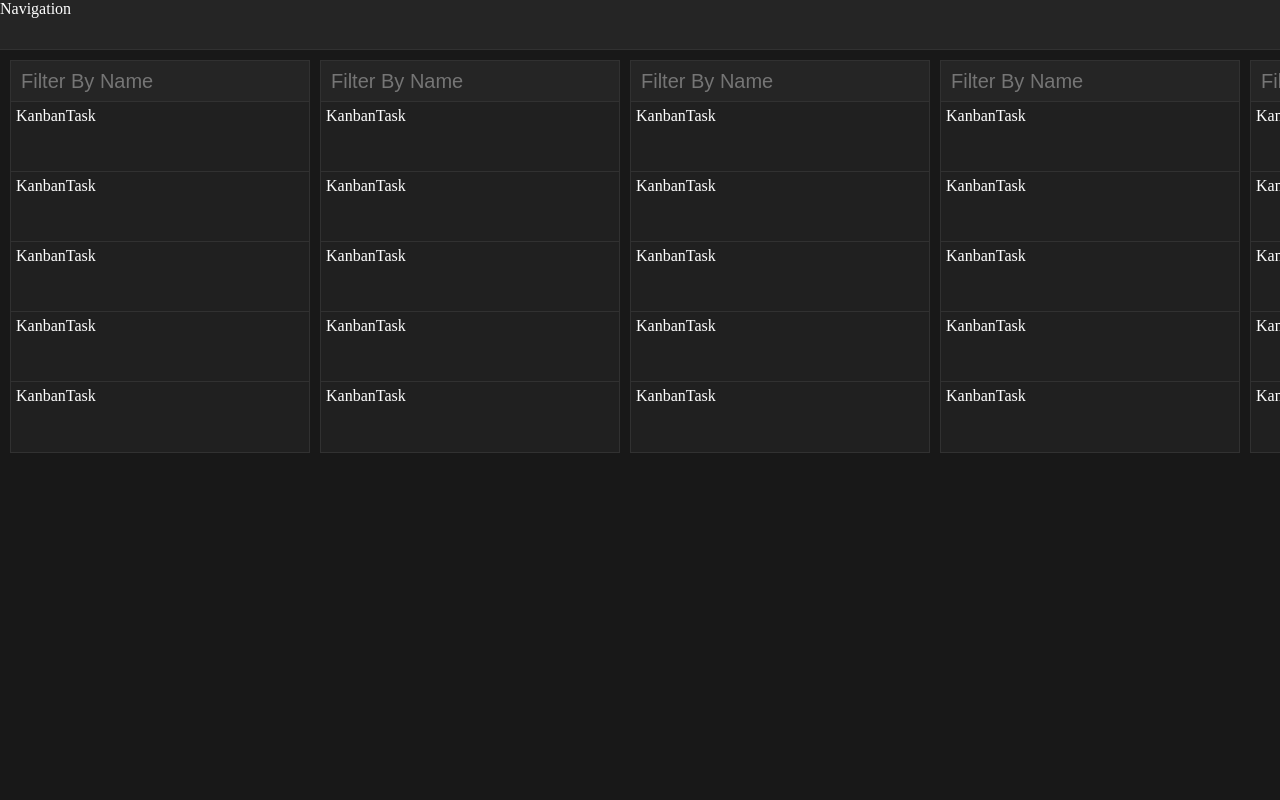
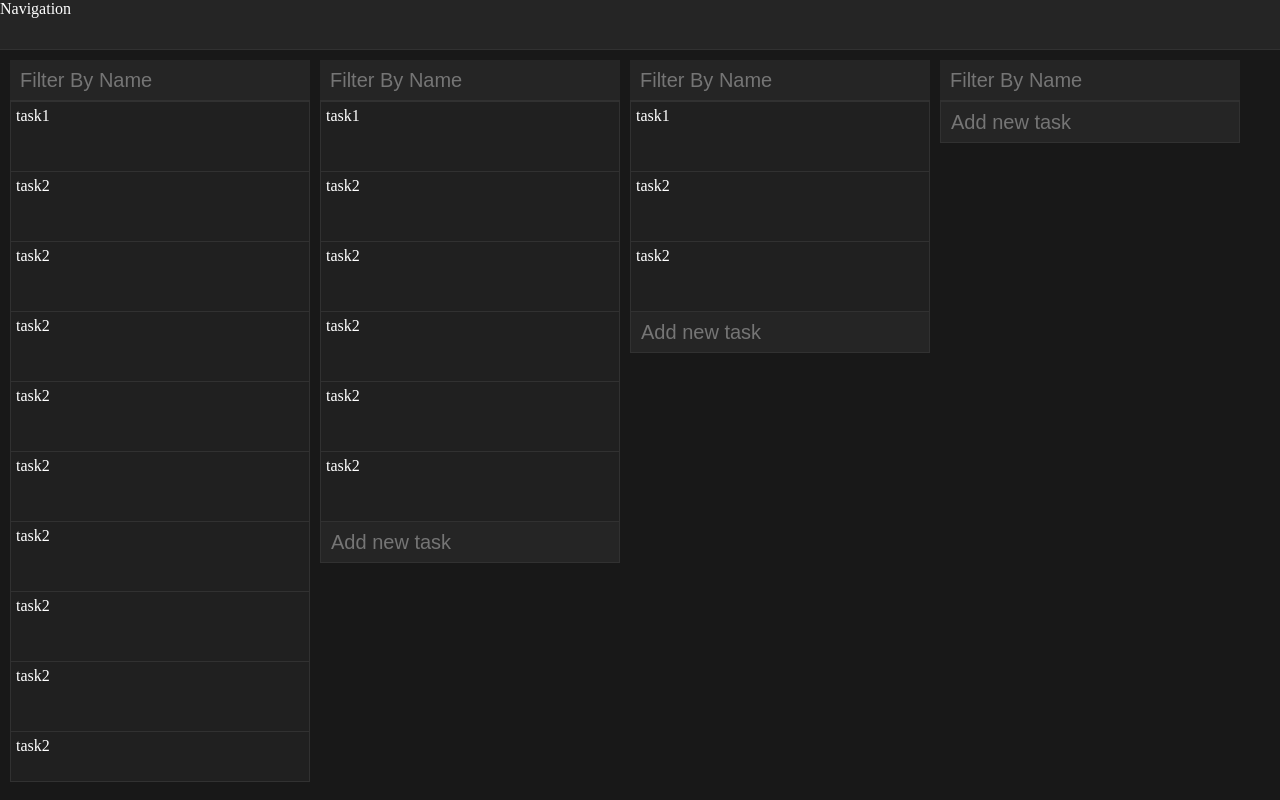
Before and after one commit to PawelPyc154/Kanban2, a React (Create React App) app: page /Kanban in a window 1280 px wide. Built offline with nearby package versions, Linux system fonts and the light colour scheme.

Commit message:
add dnd to tasks in column

```diff
--- a/package.json
+++ b/package.json
@@ -9,10 +9,12 @@
     "@types/jest": "^24.9.1",
     "@types/node": "^12.12.55",
     "@types/react": "^16.9.49",
+    "@types/react-beautiful-dnd": "^13.0.0",
     "@types/react-dom": "^16.9.8",
     "@types/react-router-dom": "^5.1.5",
     "@types/styled-components": "^5.1.3",
     "react": "^16.13.1",
+    "react-beautiful-dnd": "^13.0.0",
     "react-dom": "^16.13.1",
     "react-router-dom": "^5.2.0",
     "react-scripts": "3.4.3",
--- a/src/components/App.tsx
+++ b/src/components/App.tsx
@@ -30,6 +30,15 @@ body {
   box-sizing: border-box;
   background-color: #181818;
   font-size: 16px;
+  &::-webkit-scrollbar {
+    height: 8px;
+  }
+  &::-webkit-scrollbar-track {
+    background: #252525;
+  }
+  &::-webkit-scrollbar-thumb {
+    background: grey;
+  }
 }
 input:focus,
 select:focus,
--- a/src/components/pages/kanban/Kanban.tsx
+++ b/src/components/pages/kanban/Kanban.tsx
@@ -1,40 +1,141 @@
-import React from 'react';
+import React, { useState } from 'react';
 import styled from 'styled-components';
-import KanbanCard from './components/KanbanColumn';
+// eslint-disable-next-line @typescript-eslint/no-unused-vars
+import { DragDropContext, DropResult } from 'react-beautiful-dnd';
+import KanbanColumn from './components/KanbanColumn';
 
 export interface KanbanProps {}
 
-const Kanban: React.FC<KanbanProps> = () => (
-  <Main>
-    <KanbanCard />
-    <KanbanCard />
-    <KanbanCard />
-    <KanbanCard />
-    <KanbanCard />
-    <KanbanCard />
-    <KanbanCard />
-    <KanbanCard />
-    <KanbanCard />
-    <KanbanCard />
-  </Main>
-);
+const Kanban: React.FC<KanbanProps> = () => {
+  const initialColumns = [
+    {
+      id: '0',
+      name: 'ToDo',
+      tasks: [
+        { id: '0', name: 'task1' },
+        { id: '1', name: 'task2' },
+        { id: '3', name: 'task2' },
+        { id: '4', name: 'task2' },
+        { id: '5', name: 'task2' },
+        { id: '6', name: 'task2' },
+        { id: '7', name: 'task2' },
+        { id: '8', name: 'task2' },
+        { id: '9', name: 'task2' },
+        { id: '10', name: 'task2' },
+        { id: '11', name: 'task2' },
+        { id: '12', name: 'task2' },
+        { id: '13', name: 'task2' },
+        { id: '14', name: 'task2' },
+      ],
+    },
+    {
+      id: '1',
+      name: 'ToDo',
+      tasks: [
+        { id: '15', name: 'task1' },
+        { id: '16', name: 'task2' },
+        { id: '17', name: 'task2' },
+        { id: '18', name: 'task2' },
+        { id: '19', name: 'task2' },
+        { id: '20', name: 'task2' },
+      ],
+    },
+    {
+      id: '2',
+      name: 'ToDo',
+      tasks: [
+        { id: '21', name: 'task1' },
+        { id: '22', name: 'task2' },
+        { id: '23', name: 'task2' },
+      ],
+    },
+    {
+      id: '3',
+      name: 'ToDo',
+      tasks: [],
+    },
+    // {
+    //   id: '4',
+    //   name: 'ToDo',
+    //   tasks: [
+    //     { id: '27', name: 'task1' },
+    //     { id: '28', name: 'task2' },
+    //     { id: '29', name: 'task2' },
+    //   ],
+    // },
+    // {
+    //   id: '5',
+    //   name: 'ToDo',
+    //   tasks: [
+    //     { id: '30', name: 'task1' },
+    //     { id: '31', name: 'task2' },
+    //     { id: '32', name: 'task2' },
+    //   ],
+    // },
+    // {
+    //   id: '6',
+    //   name: 'ToDo',
+    //   tasks: [
+    //     { id: '33', name: 'task1' },
+    //     { id: '34', name: 'task2' },
+    //     { id: '35', name: 'task2' },
+    //   ],
+    // },
+    // {
+    //   id: '8',
+    //   name: 'ToDo',
+    //   tasks: [
+    //     { id: '36', name: 'task1' },
+    //     { id: '37', name: 'task2' },
+    //     { id: '38', name: 'task2' },
+    //   ],
+    // },
+  ];
+  const [columns, setColumns] = useState(initialColumns);
+
+  const swap = (array: Array<any>, sourceIndex: number, destinationIndex: number) => {
+    const arrayCopy = [...array];
+    [arrayCopy[sourceIndex], arrayCopy[destinationIndex]] = [array[destinationIndex], array[sourceIndex]];
+    return arrayCopy;
+  };
+
+  const onDragEnd = (result: DropResult): any => {
+    const { source, destination } = result;
+    if (!destination) return;
+    if (destination.droppableId === source.droppableId && destination.index === source.index) return;
+    // if (destination.index !== source.index) {
+    //   setColumns((prev) =>
+    //     prev.map((column) =>
+    //       column.id === source.droppableId
+    //         ? { ...column, tasks: swap(column.tasks, source.index, destination.index) }
+    //         : column,
+    //     ),
+    //   );
+    // }
+
+    setColumns((prev) =>
+      prev.map((column) =>
+        column.id === source.droppableId
+          ? { ...column, tasks: swap(column.tasks, source.index, destination.index) }
+          : column,
+      ),
+    );
+  };
+  return (
+    <DragDropContext onDragEnd={onDragEnd}>
+      <Main>
+        {columns.map((column) => (
+          <KanbanColumn key={column.id} column={column} />
+        ))}
+      </Main>
+    </DragDropContext>
+  );
+};
 
 export default Kanban;
 
 const Main = styled.main`
   padding: calc(50px + 10px) 10px 10px;
-  overflow-x: auto;
-  display: grid;
-  grid-auto-flow: column;
-  grid-gap: 10px;
-  height: 100vh;
-  &::-webkit-scrollbar {
-    height: 8px;
-  }
-  &::-webkit-scrollbar-track {
-    background: #252525;
-  }
-  &::-webkit-scrollbar-thumb {
-    background: grey;
-  }
+  display: flex;
+  align-items: flex-start;
 `;
--- a/src/components/pages/kanban/components/KanbanColumn.tsx
+++ b/src/components/pages/kanban/components/KanbanColumn.tsx
@@ -1,37 +1,62 @@
 import React from 'react';
 import styled from 'styled-components';
-import KanbanItem from './KanbanTask';
+import { Droppable } from 'react-beautiful-dnd';
+import KanbanTask from './KanbanTask';
 
-export interface KanbanColumnProps {}
+export interface KanbanColumnProps {
+  column: {
+    id: string;
+    name: string;
+    tasks: { id: string; name: string }[];
+  };
+}
 
-const KanbanColumn: React.FC<KanbanColumnProps> = () => {
-  const items = ['test1', 'test2', 'test3', 'test4', 'test5'];
-  return (
+const KanbanColumn: React.FC<KanbanColumnProps> = ({ column }) => (
   <Container>
-      <Wrapper>
+    {/* <Wrapper> */}
     <Header>
       <InputNameCard type="text" placeholder="Filter By Name" />
     </Header>
+    <Droppable droppableId={column.id}>
+      {(provided) => (
+        <>
+          <TasksWrapper {...provided.droppableProps} ref={provided.innerRef}>
+            {column.tasks.map((task, index) => (
+              <KanbanTask key={task.id} task={task} index={index} />
+            ))}
 
-        {items.map((item) => (
-          <KanbanItem key={item} />
-        ))}
-      </Wrapper>
+            {provided.placeholder}
+            <AddNewTask placeholder="Add new task" />
+          </TasksWrapper>
+        </>
+      )}
+    </Droppable>
+    {/* </Wrapper> */}
   </Container>
 );
-};
 
 export default KanbanColumn;
 
 const Container = styled.div`
+  flex-shrink: 0;
   width: 300px;
   display: flex;
   flex-direction: column;
-  height: calc(100vh - 75px);
+  height: calc(100vh - 78px);
+  margin-right: 10px;
 `;
-const Wrapper = styled.section`
+// const Wrapper = styled.section`
+//   /* height: calc(100% - 32px); */
+//   & > :not(.task) {
+//     /* background: #404040; */
+//   }
+// `;
+const TasksWrapper = styled.div`
+  border: 1px solid rgb(49, 49, 49);
   overflow-y: auto;
-  border: 1px solid rgb(49, 49, 49);
+  display: flex;
+  flex-direction: column;
+
   &::-webkit-scrollbar {
     width: 8px;
   }
@@ -61,3 +86,17 @@ const InputNameCard = styled.input`
     outline: none;
   }
 `;
+const AddNewTask = styled.input`
+  width: calc(100%);
+  height: 40px;
+  border: none;
+  background-color: #252525;
+  color: white;
+  font-size: 20px;
+  padding: 10px;
+
+  &:focus {
+    border: 1px solid white;
+    outline: none;
+  }
+`;
--- a/src/components/pages/kanban/components/KanbanTask.tsx
+++ b/src/components/pages/kanban/components/KanbanTask.tsx
@@ -1,15 +1,36 @@
 import React from 'react';
 import styled from 'styled-components';
+import { Draggable } from 'react-beautiful-dnd';
 
-export interface KanbanTaskProps {}
+export interface KanbanTaskProps {
+  task: { id: string; name: string };
+  index: number;
+}
 
-const KanbanTask: React.FC<KanbanTaskProps> = () => <Container>KanbanTask</Container>;
+const KanbanTask: React.FC<KanbanTaskProps> = ({ task, index }) => (
+  <Draggable draggableId={task.id} index={index}>
+    {(provided, snapshot) => (
+      <Container
+        className="task"
+        {...provided.dragHandleProps}
+        {...provided.draggableProps}
+        ref={provided.innerRef}
+        inDragging={snapshot.isDragging}
+      >
+        {task.name}
+      </Container>
+    )}
+  </Draggable>
+);
 
 export default KanbanTask;
-
-const Container = styled.section`
+interface ContainerProps {
+  inDragging: boolean;
+}
+const Container = styled.article<ContainerProps>`
+  flex-shrink: 0;
   height: 70px;
-  background-color: #202020;
+  background-color: ${({ inDragging }) => (inDragging ? '#313131' : '#202020')};
   padding: 5px;
   &:hover {
     background-color: #313131;
```
Also changed, not shown: 1 other file (tests, documents, lock files or other folders). Lines whose indentation alone changed are shown as unchanged.
